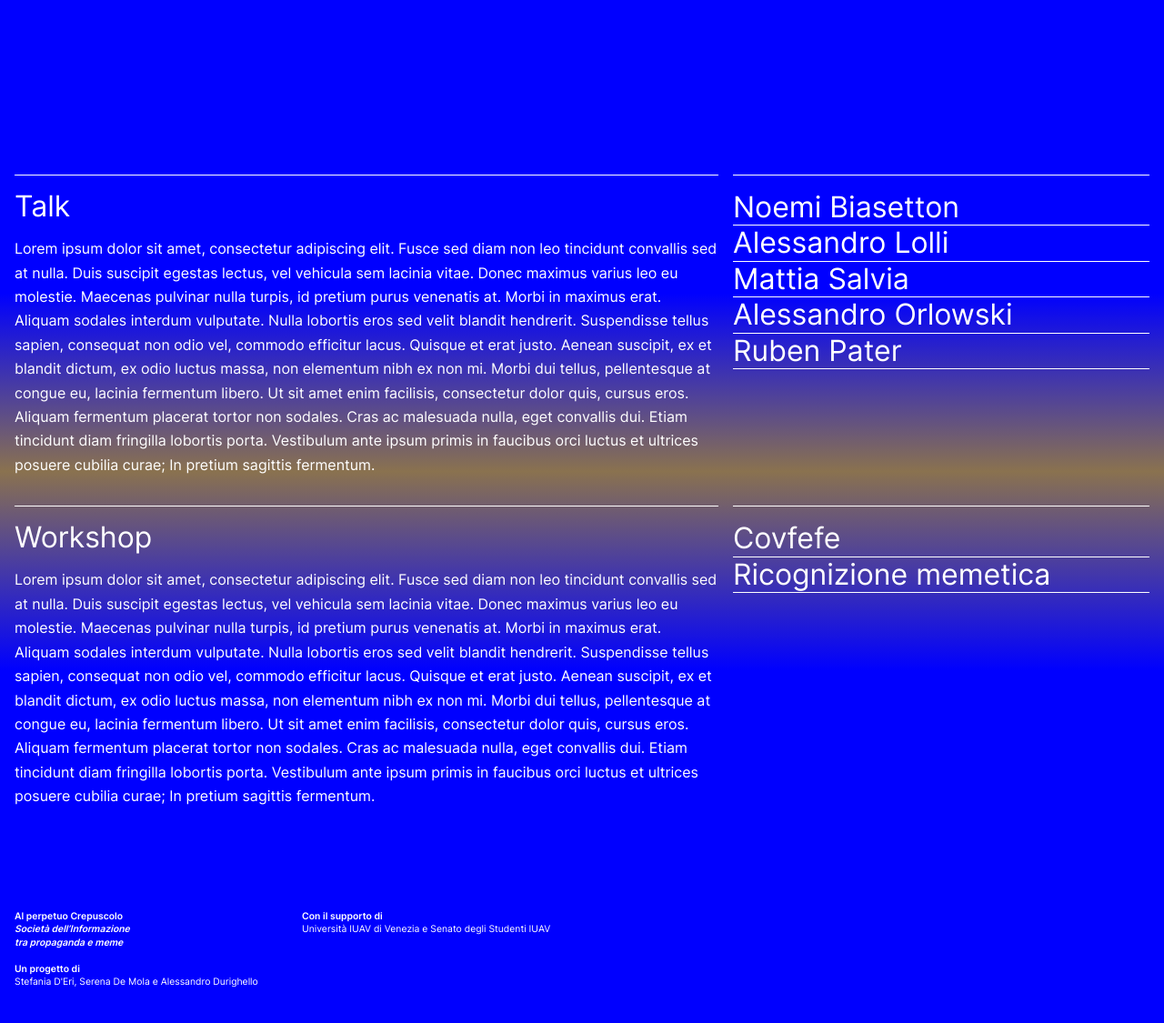
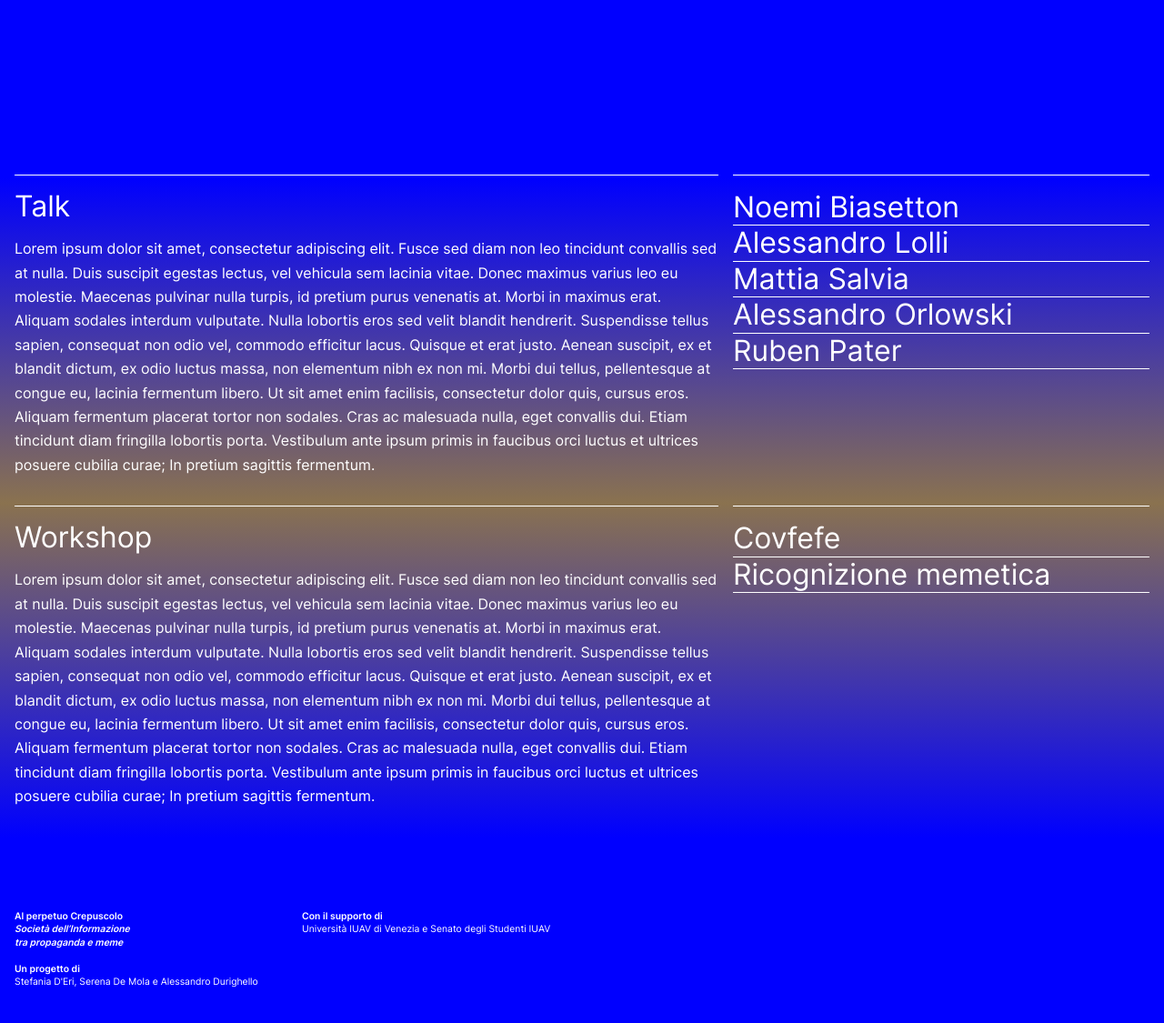
Before and after one commit to stefaniaderi/alperpetuocrepuscolo, a Jekyll site: the page built from index.html, in a window 1280 px wide and 1152 px high. Shown: the top 1125 px of the window at 91% size. Built offline with Jekyll 4.4.1, drawn with Linux system fonts in a browser that asks for light colours.

Commit message:
Update main.css

```diff
--- a/css/main.css
+++ b/css/main.css
@@ -118,7 +118,7 @@ img {
 }
 
 body {
-	background:linear-gradient(0deg, blue 36%, rgba(138,114,79,1) 55%, blue 72%);
+	background: linear-gradient(0deg, blue 20%, rgba(138,114,79,1) 52%, blue 83%);
 	padding: var(--padding);
 	max-width: 100rem;
 	margin: 0 auto;
```
